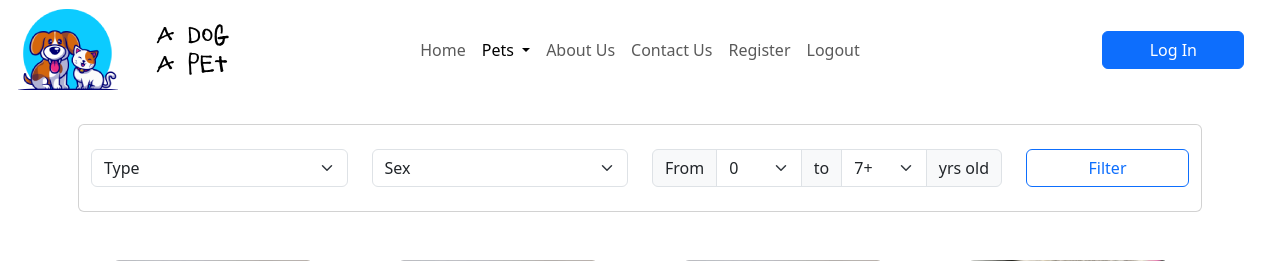
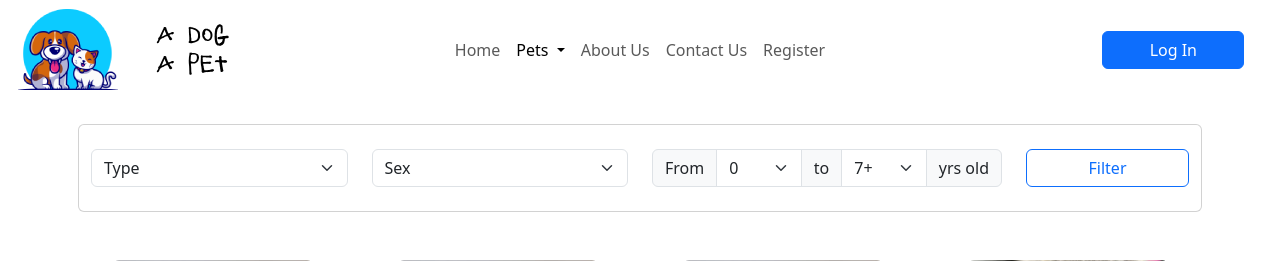
Before and after one commit to gabdlr/a-dog-a-pet, a Flask app: page /pets/ in a window 1280 px wide. Shown: the top 261 px of the page. Run offline with Flask 3, Linux system fonts and the light colour scheme.

Commit message:
fix: removes duplicate logout menu item

```diff
--- a/app/templates/layout/menu.html
+++ b/app/templates/layout/menu.html
@@ -48,9 +48,6 @@
   <li class="nav-item d-block d-lg-none">
     <a class="nav-link {% if request.path == ROUTES['users']['login'] %} active {% endif %}" href="{{ROUTES['users']['login']}}">Log In</a>
   </li>
-  <li class="nav-item ">
-    <a class="nav-link" href="{{ROUTES['users']['logout']}}">Logout</a>
-  </li>
   {% endif %}
   {% if session["id"] %}
   <li class="nav-item d-block d-lg-none">
```
